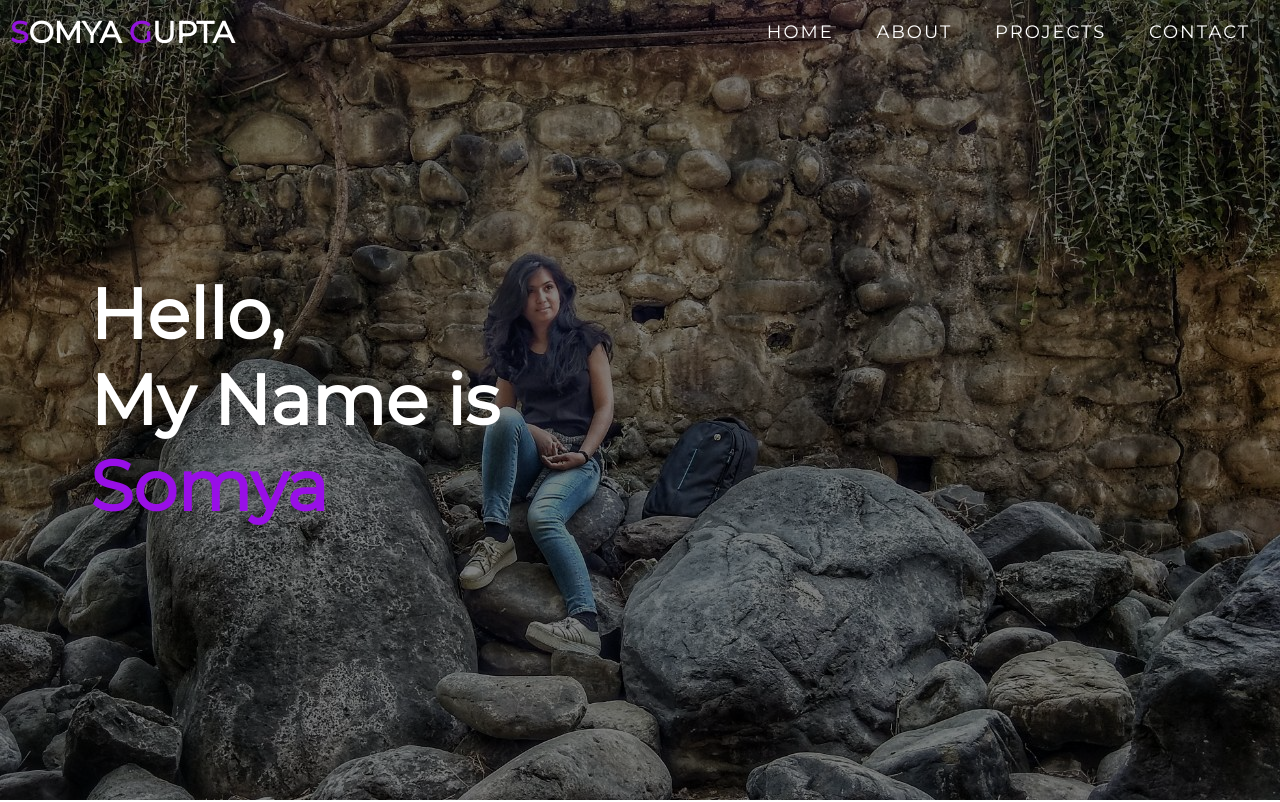
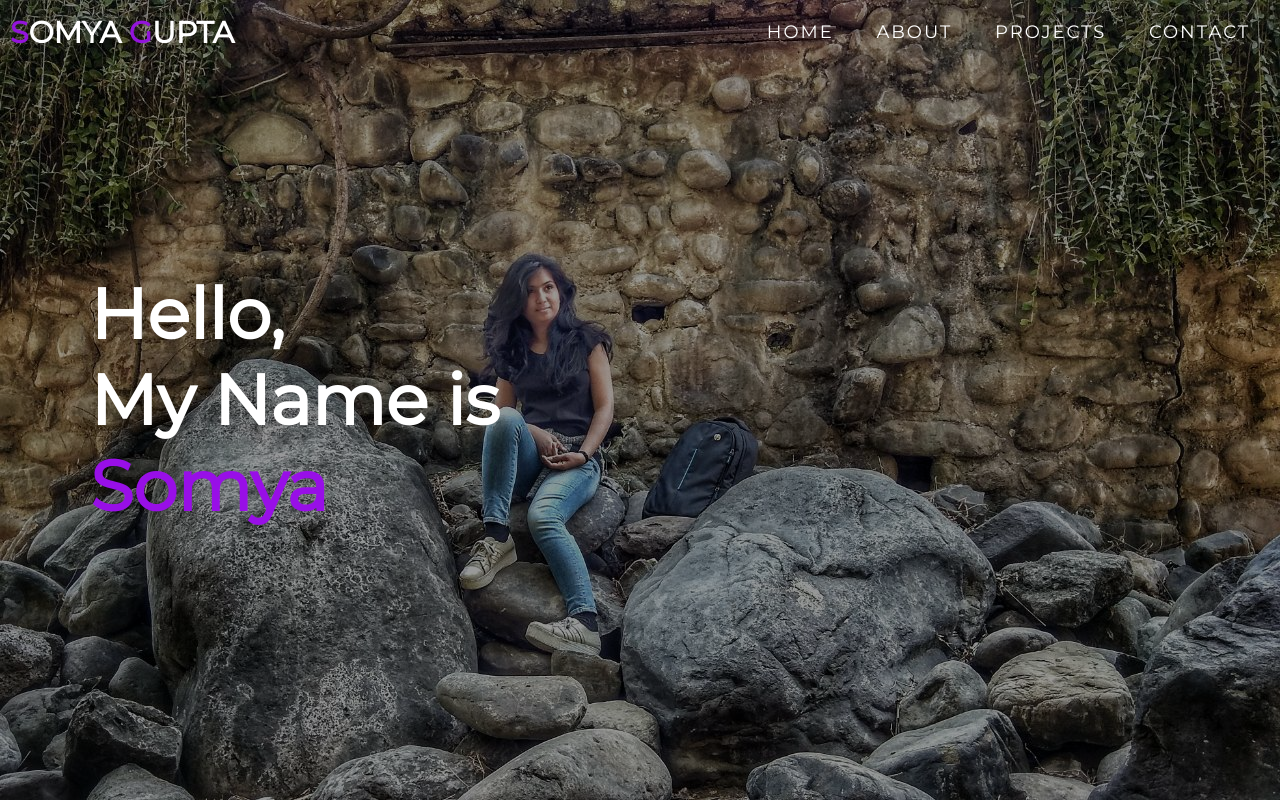
Before and after one commit to SomyaGupta88/portfolio_website, a plain HTML site: page index.html in a window 1280 px wide. Shown: the top 802 px of the page. Drawn offline with Linux system fonts and the light colour scheme.

Commit message:
Update style.css

```diff
--- a/style.css
+++ b/style.css
@@ -220,7 +220,7 @@ p{
 	height: 100%;
 	width: 100%;
 	background-color: black;
-	opacity: .5;
+	opacity: .4;
 	z-index: -1;
 }
 #hero .hero{
```
